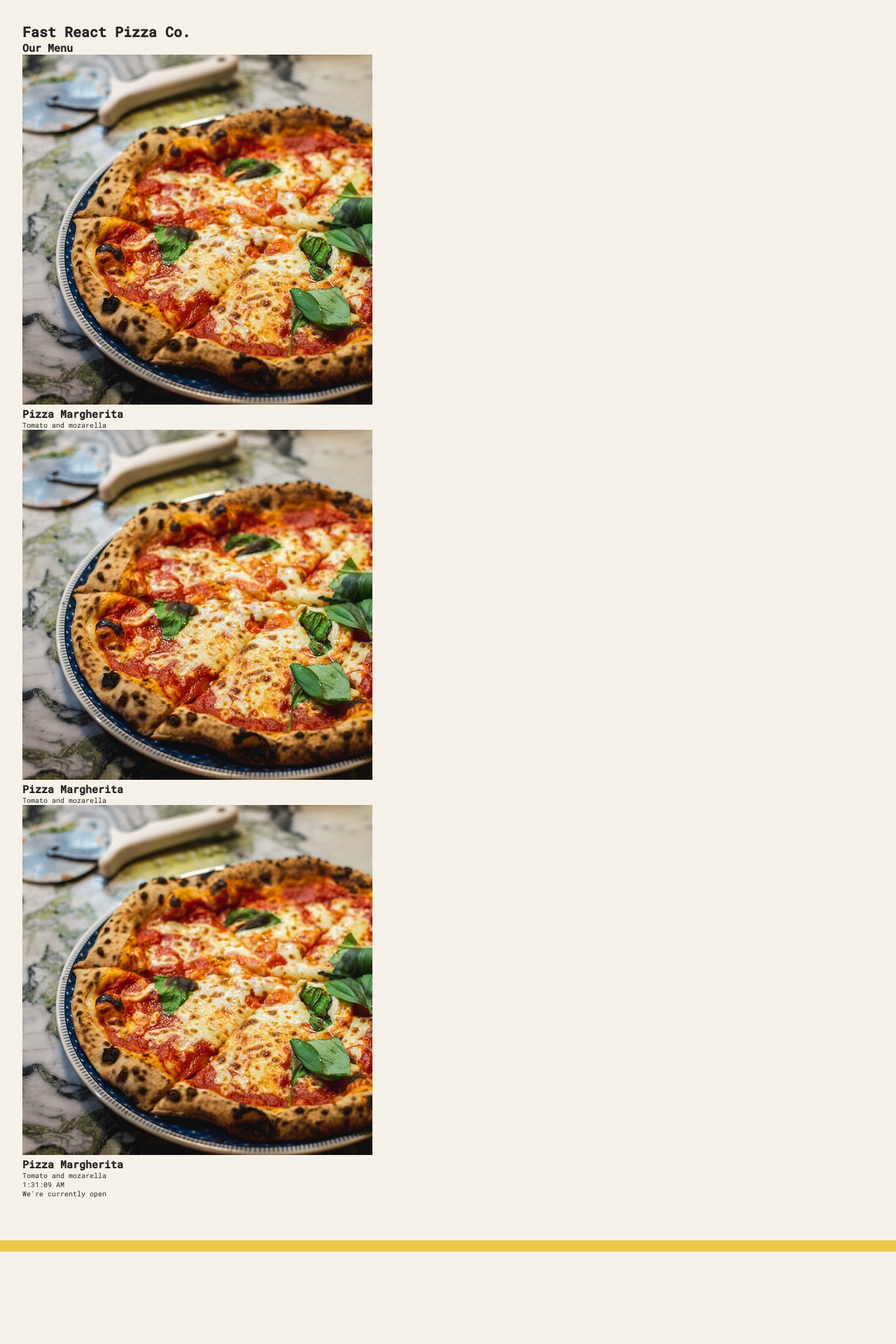
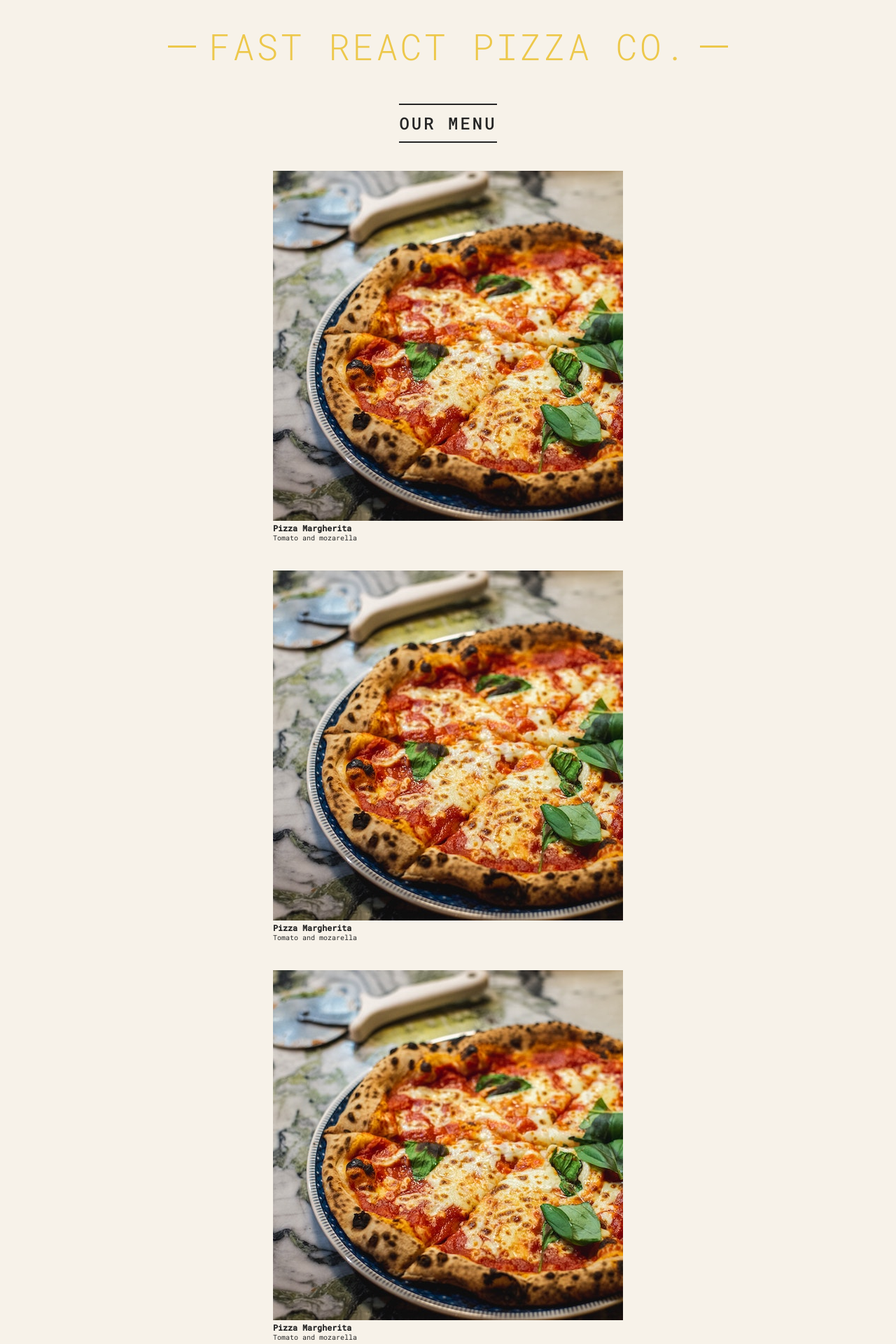
Before and after one commit to Epiq122/pizza-menu, a React (Vite) app: page / in a window 1280 px wide. Shown: the top 1920 px of the page at 70% size. Before the commit the page ends 1788 px from the top, so only its background shows below. Built offline with nearby package versions, Linux system fonts and the light colour scheme; the HTML template or start-up script is replaced by a standard one.

Commit message:
added styling

```diff
--- a/src/App.jsx
+++ b/src/App.jsx
@@ -1,4 +1,5 @@
 import React from 'react';
+import './index.css';
 
 const pizzaData = [
   {
@@ -47,7 +48,7 @@
 
 function App() {
   return (
-    <div>
+    <div className="container">
       <Header />
       <Menu />
       <Footer />
@@ -56,16 +57,21 @@
 }
 
 function Header() {
-  return <h1>Fast React Pizza Co.</h1>;
+  // const style = { color: 'Red', fontSize: '42px', textTransform: 'uppercase' };
+  return (
+    <header className="header">
+      <h1>Fast React Pizza Co.</h1>
+    </header>
+  );
 }
 function Menu() {
   return (
-    <div>
+    <main className="menu">
       <h2>Our Menu</h2>
       <Pizza />
       <Pizza />
       <Pizza />
-    </div>
+    </main>
   );
 }
 
@@ -79,7 +85,7 @@
   // else alert("Sorry we're closed");
 
   return (
-    <footer>
+    <footer className="footer">
       {new Date().toLocaleTimeString()}
       <p>We&apos;re currently open</p>
     </footer>
@@ -90,7 +96,7 @@
   return (
     <div>
       <img src="pizzas/margherita.jpg" alt="marghertia pizza" />
-      <h2>Pizza Margherita</h2>
+      <h3>Pizza Margherita</h3>
       <p>Tomato and mozarella</p>
     </div>
   );
--- a/src/index.css
+++ b/src/index.css
@@ -57,7 +57,7 @@
   display: block;
   content: '';
   height: 3px;
-  width: 12rem;
+  width: 4rem;
   background-color: #edc84b;
   position: absolute;
   top: calc(50% - 1px);
```
